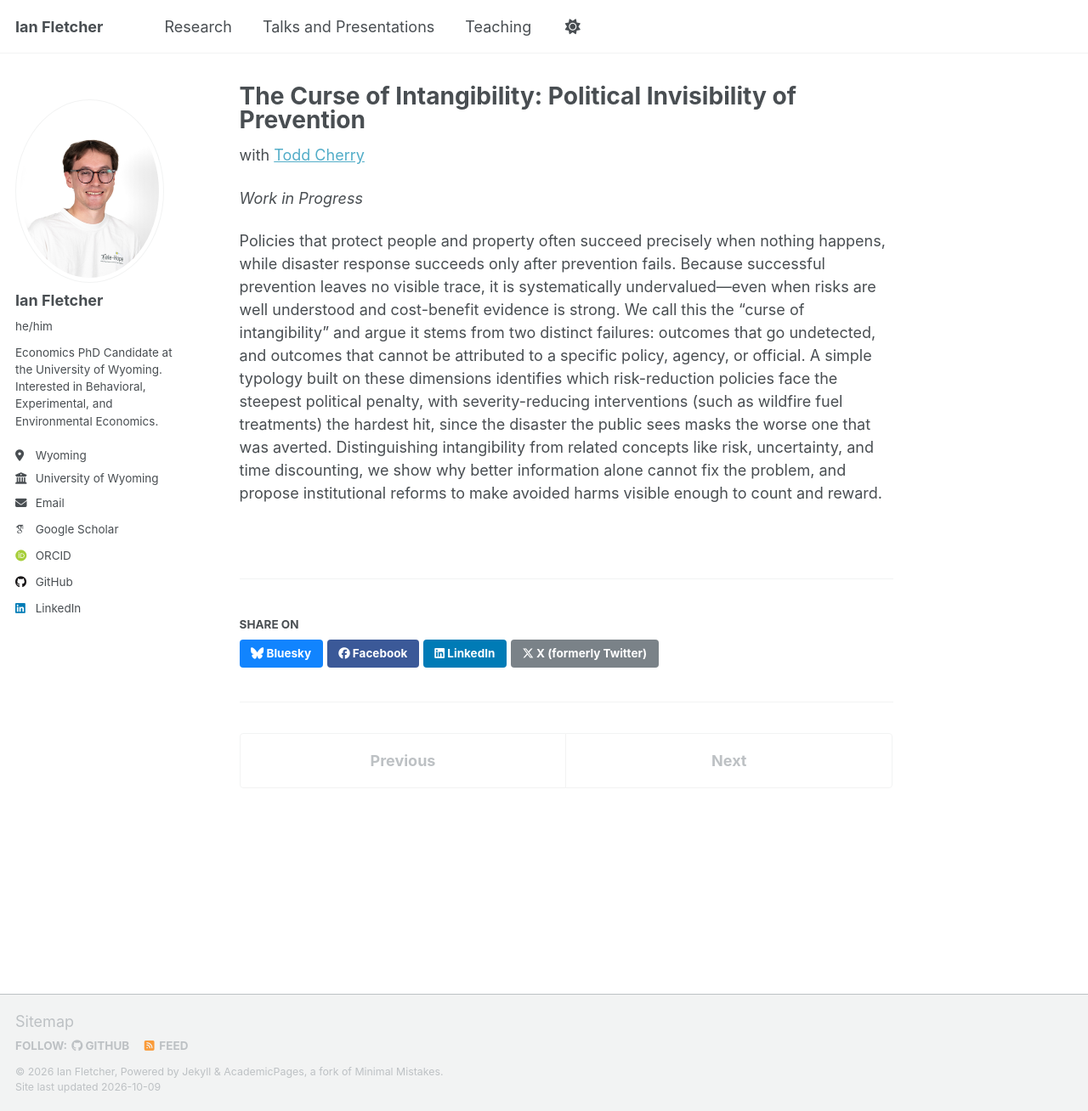
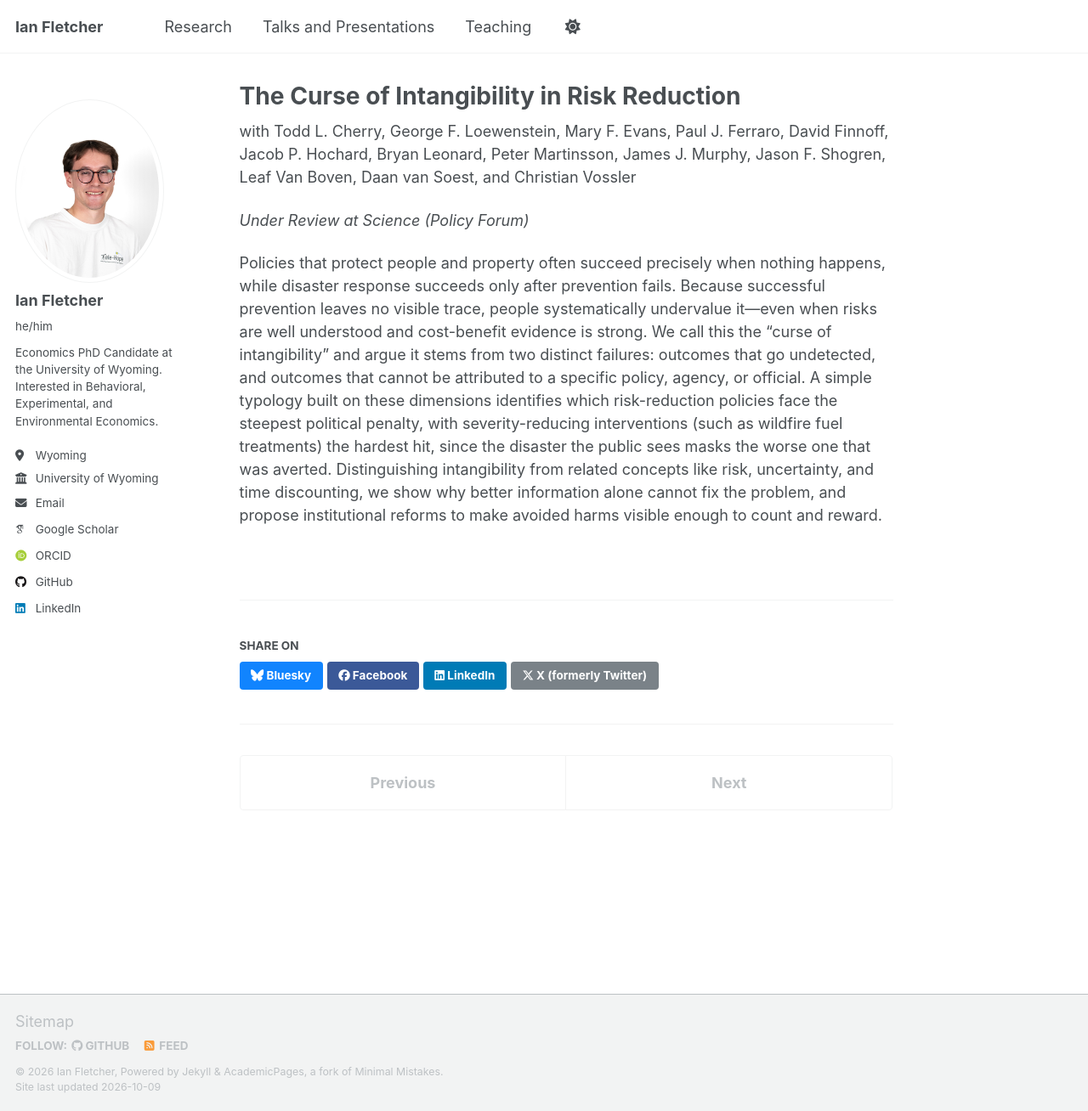
Before and after one commit to fletcherian/fletcherian.github.io, a Jekyll site: the page built from _publications/intang-other-policyforum.md, in a window 1280 px wide and 1308 px high. Shown: the whole window at 85% size. Built offline with Jekyll 4.4.1, drawn with Linux system fonts in a browser that asks for light colours; some web fonts are replaced; a script that is not in the unit is left out.

Commit message:
Revise publication details for intangibility paper
Updated the title and revised the authorship and status of the publication. Enhanced the excerpt to clarify the concept of the 'curse of intangibility' in risk reduction.

```diff
--- a/_publications/intang-other-policyforum.md
+++ b/_publications/intang-other-policyforum.md
@@ -1,5 +1,5 @@
 ---
-title: "The Curse of Intangibility: Political Invisibility of Prevention"
+title: "The Curse of Intangibility in Risk Reduction"
 collection: publications
 category: conferences
 permalink: /publication/intang-other-policyforum
@@ -7,8 +7,8 @@ excerpt: 'Prevention policies that successfully avert disasters—epidemics, bri
 date: 2026-01-20
 ---
 
-with [Todd Cherry](https://tlcherry.weebly.com/)
+with Todd L. Cherry, George F. Loewenstein, Mary F. Evans, Paul J. Ferraro, David Finnoff, Jacob P. Hochard, Bryan Leonard, Peter Martinsson, James J. Murphy, Jason F. Shogren, Leaf Van Boven, Daan van Soest, and Christian Vossler
 
-_Work in Progress_
+_Under Review at Science (Policy Forum)_
 
-Policies that protect people and property often succeed precisely when nothing happens, while disaster response succeeds only after prevention fails. Because successful prevention leaves no visible trace, it is systematically undervalued—even when risks are well understood and cost-benefit evidence is strong. We call this the "curse of intangibility" and argue it stems from two distinct failures: outcomes that go undetected, and outcomes that cannot be attributed to a specific policy, agency, or official. A simple typology built on these dimensions identifies which risk-reduction policies face the steepest political penalty, with severity-reducing interventions (such as wildfire fuel treatments) the hardest hit, since the disaster the public sees masks the worse one that was averted. Distinguishing intangibility from related concepts like risk, uncertainty, and time discounting, we show why better information alone cannot fix the problem, and propose institutional reforms to make avoided harms visible enough to count and reward.
+Policies that protect people and property often succeed precisely when nothing happens, while disaster response succeeds only after prevention fails. Because successful prevention leaves no visible trace, people systematically undervalue it—even when risks are well understood and cost-benefit evidence is strong. We call this the "curse of intangibility" and argue it stems from two distinct failures: outcomes that go undetected, and outcomes that cannot be attributed to a specific policy, agency, or official. A simple typology built on these dimensions identifies which risk-reduction policies face the steepest political penalty, with severity-reducing interventions (such as wildfire fuel treatments) the hardest hit, since the disaster the public sees masks the worse one that was averted. Distinguishing intangibility from related concepts like risk, uncertainty, and time discounting, we show why better information alone cannot fix the problem, and propose institutional reforms to make avoided harms visible enough to count and reward.
```
